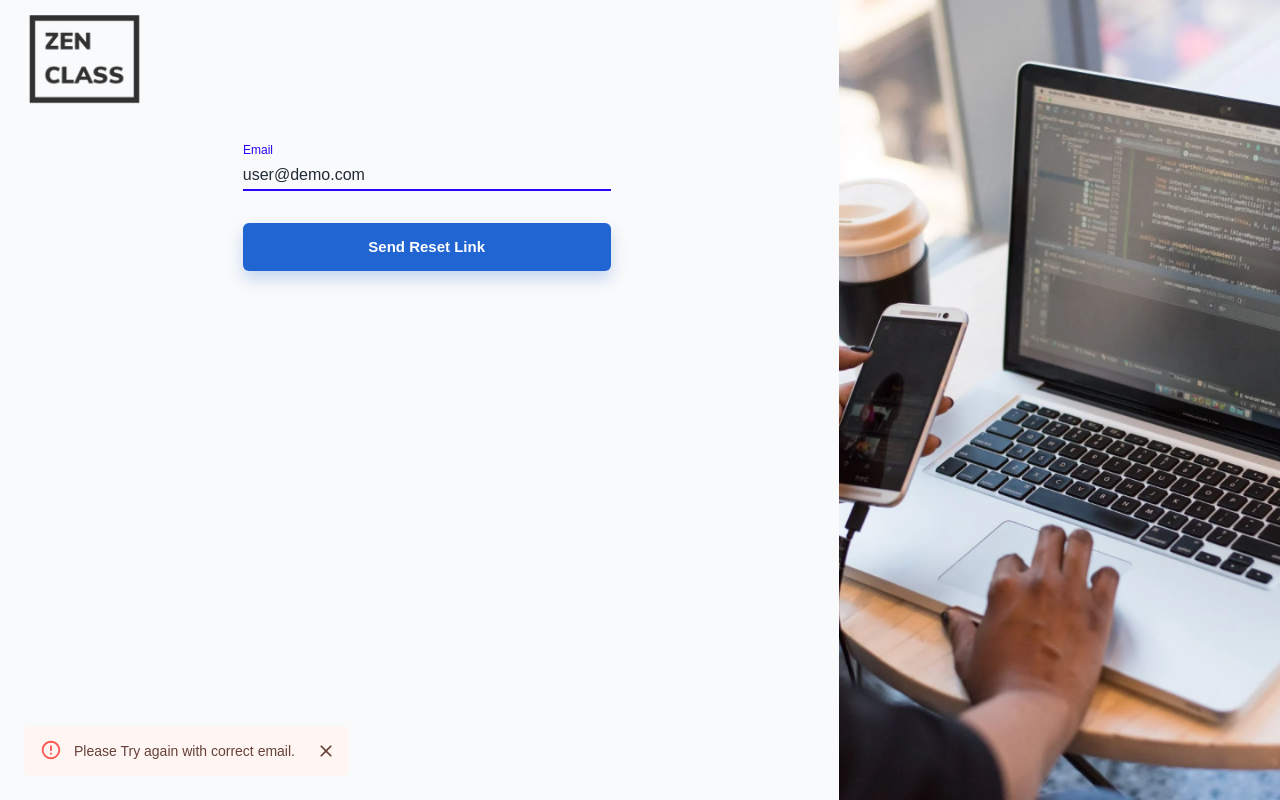
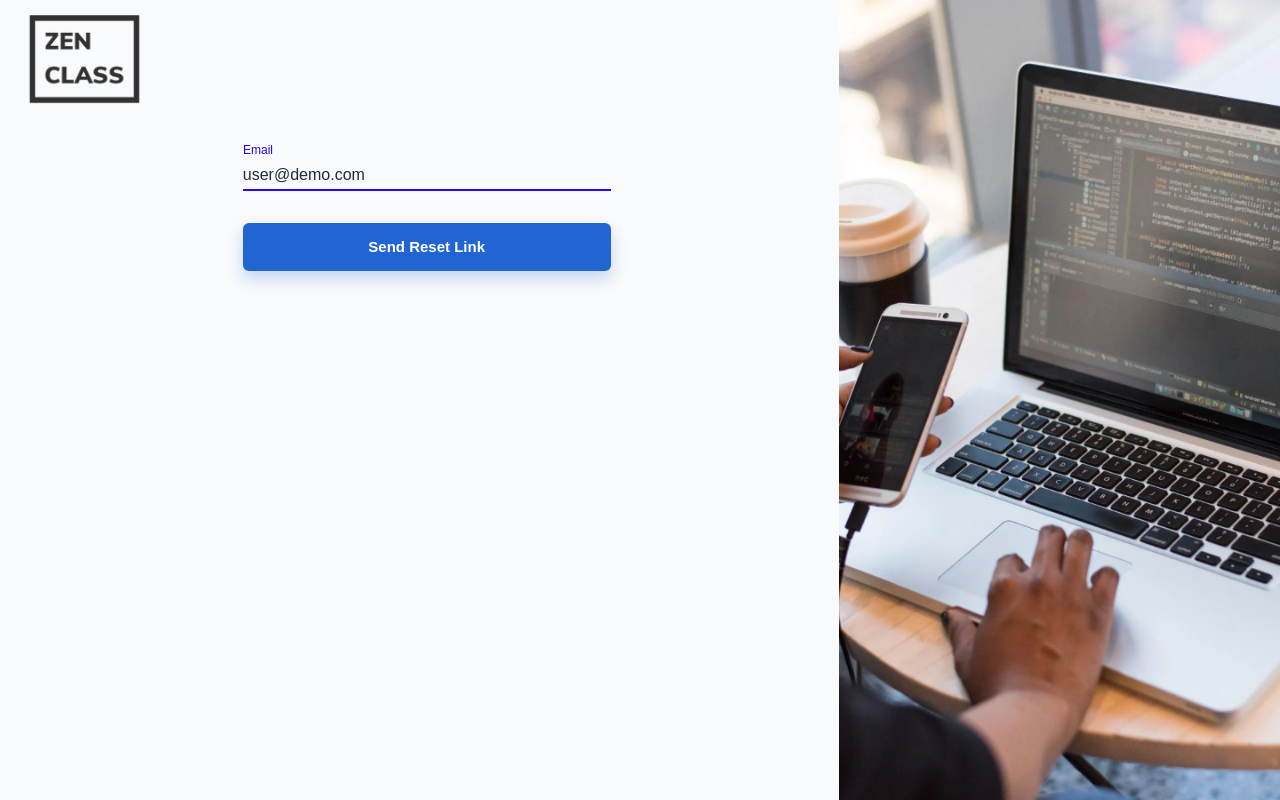
Before and after one commit to MehraHemant/zen-client, a React (Create React App) app: page /forgot_password in a window 1280 px wide. Built offline with nearby package versions, Linux system fonts and the light colour scheme.

Commit message:
forget password

```diff
--- a/src/pages/Forgot_Password.jsx
+++ b/src/pages/Forgot_Password.jsx
@@ -31,12 +31,11 @@ const Forgot_password = () => {
     validationSchema: validation,
     onSubmit: (value) => {
       dispatch(forgotPassword(value));
-      console.log(value);
     },
   });
   useEffect(() => {
-    setOpen(true);
-  }, [state.isSucces, state.isError]);
+    !state.isLoading && (state.isSuccess||state.isError) && setOpen(true);
+  }, [state.isSuccess, state.isError]);
 
   return (
     <Box boxSizing={"border-box"}>
--- a/src/pages/Login.jsx
+++ b/src/pages/Login.jsx
@@ -35,6 +35,7 @@ const Login = () => {
   });
   useEffect(() => {
     localStorage.getItem("user") && navigate("/class");
+    console.log(state.user)
     state.isSuccess&&window.location.reload();
   }, [state.isLoading]);
   return (
```
